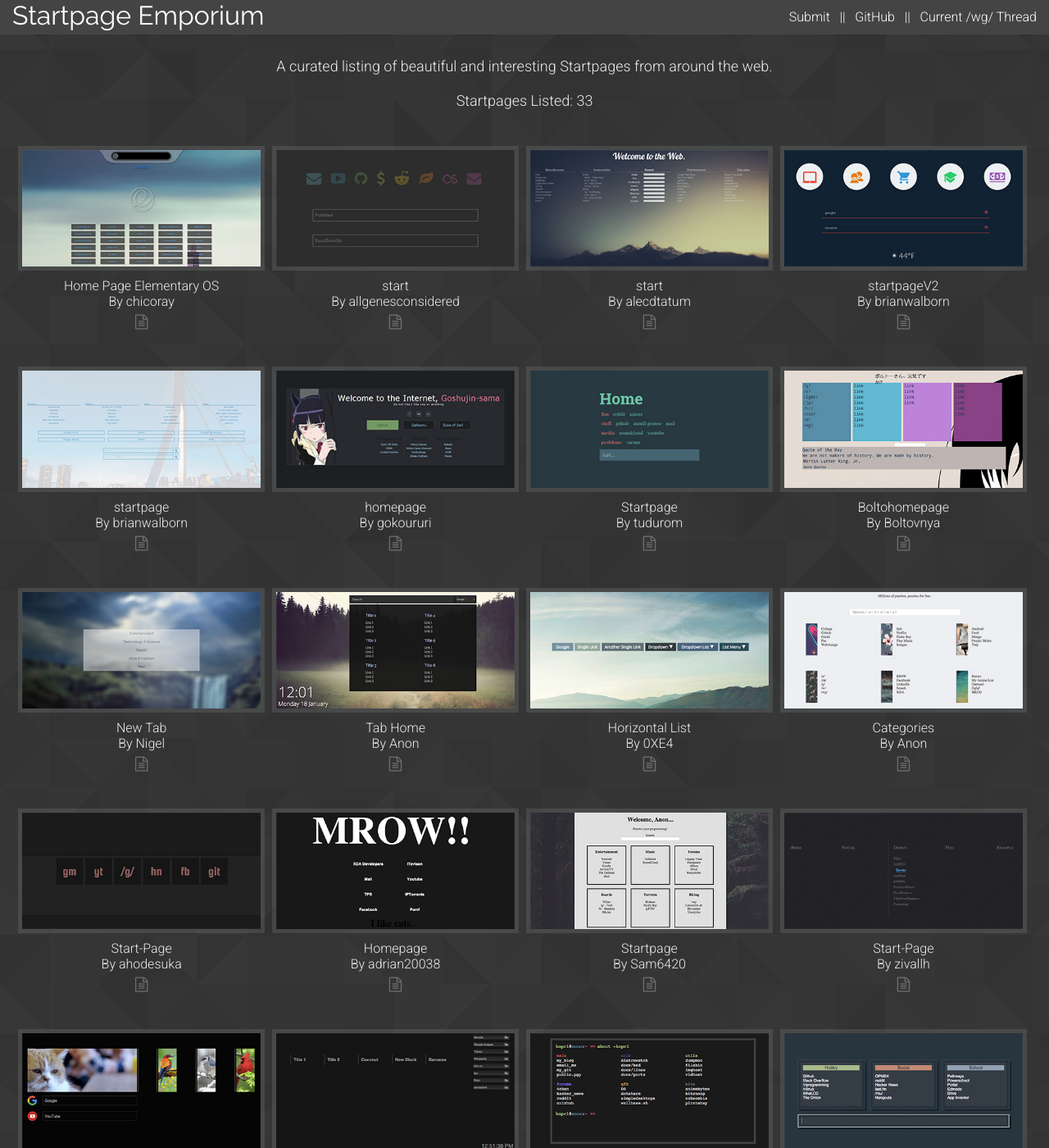
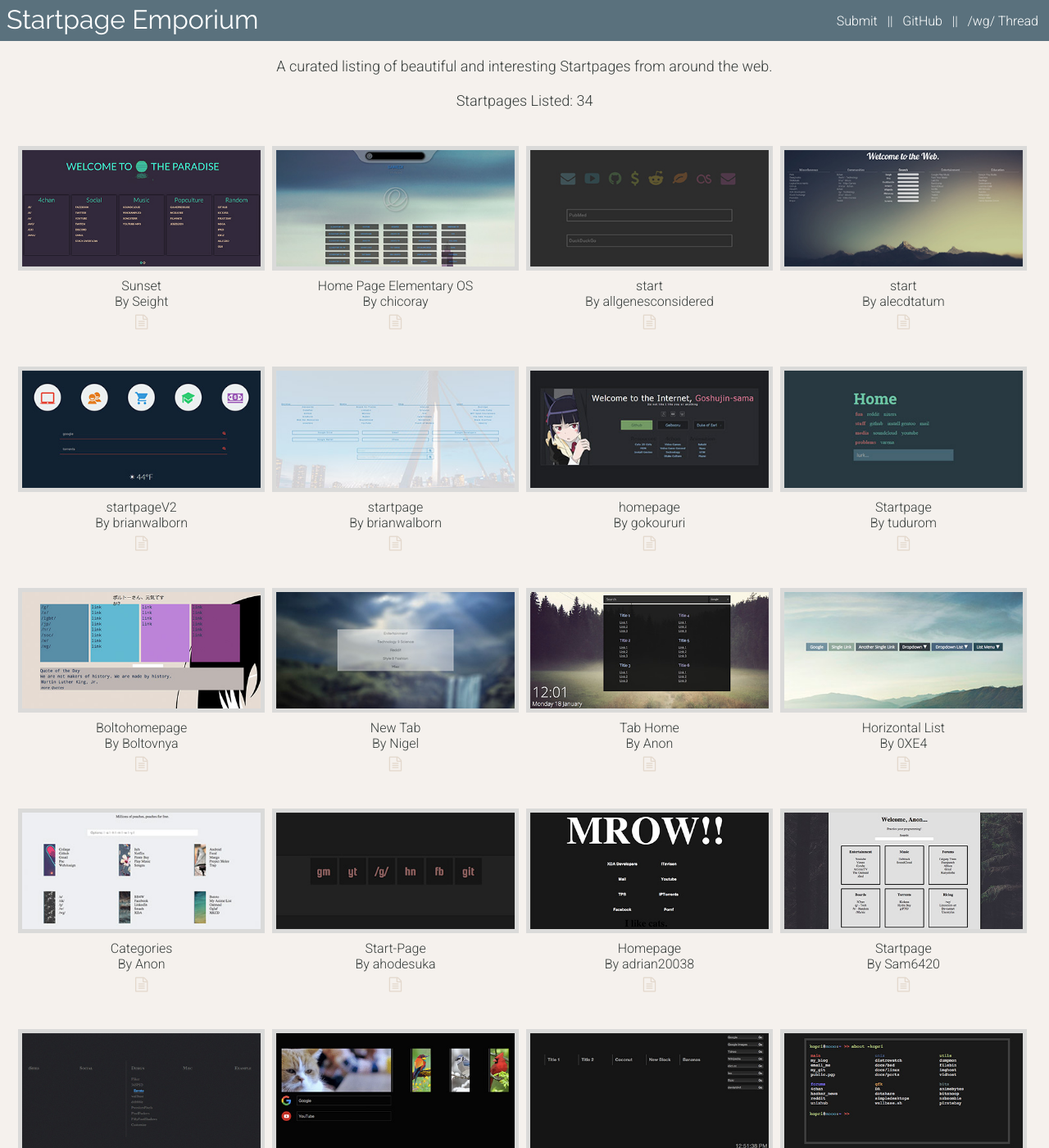
Before and after one commit to Uvacoder/startpages-collected, a Jekyll site: the page built from index.html, in a window 1280 px wide and 1400 px high. Shown: the whole window at 82% size. Built offline with Jekyll 4.4.1, drawn with Linux system fonts in a browser that asks for light colours; nearby versions of some CDN libraries.

Commit message:
Site Redesign

```diff
--- a/_layouts/default.html
+++ b/_layouts/default.html
@@ -10,7 +10,7 @@
         <ul class="nav">
           <li><a href="https://github.com/startpages/startpages.github.io/issues/new">Submit  </a></li>
           <li><a href="https://github.com/startpages">  GitHub  </a></li>
-          <li><a href="https://boards.4chan.org/wg/thread/6495525/stpg-startpage-general-3" target="_blank">  Current /wg/ Thread</a></li>
+          <li><a href="https://boards.4chan.org/wg/thread/6528582/stpg-startpage-general-4" target="_blank">  /wg/ Thread</a></li>
         </ul>
       </div>
     </div>
--- a/_sass/_heading.sass
+++ b/_sass/_heading.sass
@@ -5,7 +5,7 @@
     width: 100%
     z-index: 40
     height: 50px
-    padding: 0 15px
+    padding: 5px 5px 5px 8px
 
     .page-content:after
         content: ""
@@ -29,6 +29,7 @@
         font-family: $font-main
         margin-top: 15px
         font-size: 1em
+        padding-right: 8px
 
         li
             display: inline-block
--- a/_sass/_media-queries.sass
+++ b/_sass/_media-queries.sass
@@ -1,6 +1,6 @@
 @media (max-width: 2000px)
     .header
-        height: 42px
+        height: 50px
         .page-content
             &:after
                 max-width: 35%
--- a/css/style.sass
+++ b/css/style.sass
@@ -14,18 +14,18 @@
     clear: both
 
 //Variables
-$header-bg: rgba(70,70,70,0.92)
-$img-border: rgba(236,244,244,0.1)
-$img-hover: rgba(162,200,204,0.5)
+$header-bg: rgba(76,103,115,0.92)
+$img-border: rgba(76,103,115,0.16)
+$img-hover: rgba(76,103,115,0.57)
 $font-main: 'Roboto', sans-serif
 $font-head: 'Raleway', sans-serif
 
 body
-    background: url('/media/images/sptile.png')
+    /* background: url('/media/images/sptile.png') */
     background-attachment: fixed
-    background-color: #383838
+    background-color: #f5f1ed
     font-weight: 300
-    color: #ececec
+    color: #373d3b
 
 a
     text-decoration: none
@@ -61,7 +61,7 @@ p
 .lastline
     margin: 5px 0 34px
     font-size: 18px
-    color: rgba(200,200,200,0.4)
+    color: rgba(227,216,204,1)
 
 .col-1
     width: 24%
--- a/index.html
+++ b/index.html
@@ -5,7 +5,7 @@ layout: default
 <div class="slogan clearfix">
   <h2></h2>
   <p>A curated listing of beautiful and interesting Startpages from around the web.<br /><br />
-  Startpages Listed: 33</p>
+  Startpages Listed: 34</p>
 </div>
 
 <div class="img-grid clearfix">
```
Also changed, not shown: _data/startpages.yml (+7 -0 lines), media/images/SeightSunset.jpg (added).
